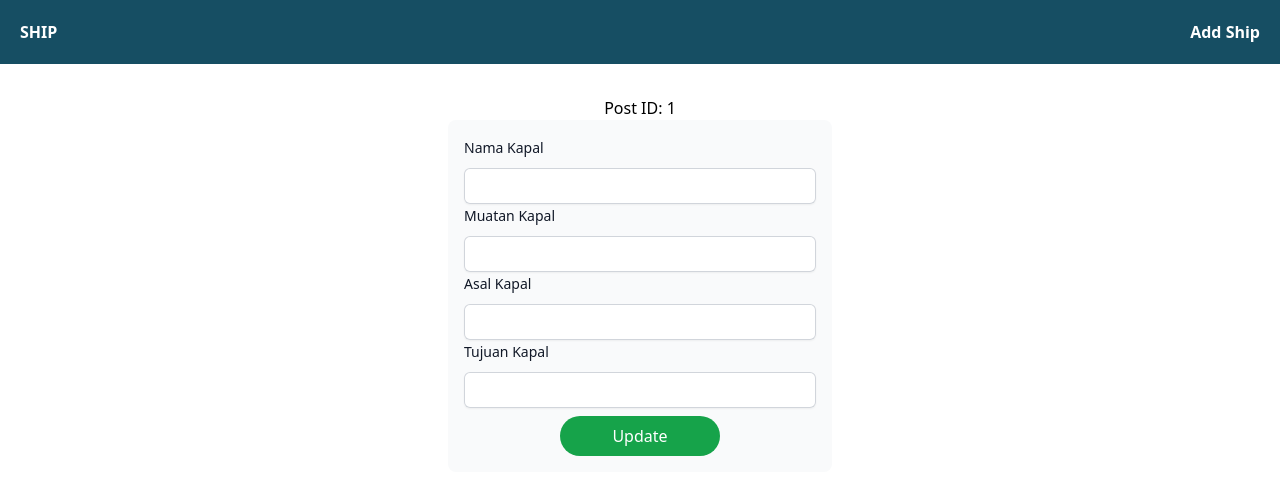
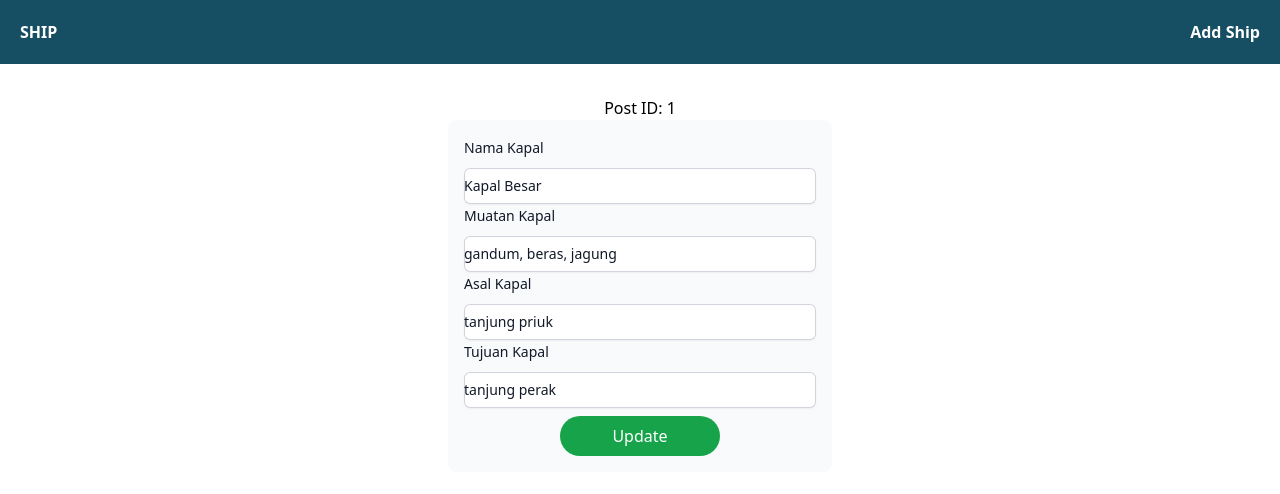
Before and after one commit to fajarrohino/learn-nuxt.js, a Nuxt app: page /ship/1 in a window 1280 px wide. Shown: the top 494 px of the page. Built offline with nearby package versions, Linux system fonts and the light colour scheme.

Commit message:
update done

```diff
--- a/components/CardShip.vue
+++ b/components/CardShip.vue
@@ -7,16 +7,19 @@
     <p>Tujuan Kapal : {{ data.destination }}</p>
     <div class="flex gap-5 m-5">
       <ButtonDelete @click="deleteShip(data.id)" />
-      <NuxtLink :to="`/ship/${data.id}`">
+      <ButtonAction @click="navigateTo(`/ship/${data.id}`)" />
+      <!-- <NuxtLink :to="`/ship/${data.id}`">
         <ButtonAction />
-      </NuxtLink>
+      </NuxtLink> -->
+      <!-- <NuxtLink :to="`/ship/${data.id}`">
+        <ButtonAction />
+      </NuxtLink> -->
+      <!-- <span @click="handleOpenUpdate(data)"> update </span> -->
     </div>
   </div>
 </template>
 <script setup lang="ts">
 import { deleteShip } from "~/types/state";
+
 defineProps(["data"]);
-
-const route = useRoute();
-console.log(route.params.id);
 </script>
--- a/components/form/FormAddShip.vue
+++ b/components/form/FormAddShip.vue
@@ -5,8 +5,6 @@
       <div class="mt-2">
         <input
           type="text"
-          name="street-address"
-          id="street-address"
           autocomplete="street-address"
           class="block w-full rounded-md border-0 py-1.5 text-gray-900 shadow-sm ring-1 ring-inset ring-gray-300 placeholder:text-gray-400 focus:ring-2 focus:ring-inset focus:ring-indigo-600 sm:text-sm sm:leading-6"
           v-model="form.name"
@@ -18,8 +16,6 @@
       <div class="mt-2">
         <input
           type="text"
-          name="street-address"
-          id="street-address"
           autocomplete="street-address"
           class="block w-full rounded-md border-0 py-1.5 text-gray-900 shadow-sm ring-1 ring-inset ring-gray-300 placeholder:text-gray-400 focus:ring-2 focus:ring-inset focus:ring-indigo-600 sm:text-sm sm:leading-6"
           v-model="form.loads"
@@ -31,8 +27,6 @@
       <div class="mt-2">
         <input
           type="text"
-          name="street-address"
-          id="street-address"
           autocomplete="street-address"
           class="block w-full rounded-md border-0 py-1.5 text-gray-900 shadow-sm ring-1 ring-inset ring-gray-300 placeholder:text-gray-400 focus:ring-2 focus:ring-inset focus:ring-indigo-600 sm:text-sm sm:leading-6"
           v-model="form.origin"
@@ -44,8 +38,6 @@
       <div class="mt-2">
         <input
           type="text"
-          name="street-address"
-          id="street-address"
           autocomplete="street-address"
           class="block w-full rounded-md border-0 py-1.5 text-gray-900 shadow-sm ring-1 ring-inset ring-gray-300 placeholder:text-gray-400 focus:ring-2 focus:ring-inset focus:ring-indigo-600 sm:text-sm sm:leading-6"
           v-model="form.destination"
--- a/components/form/FormUpdateShip.vue
+++ b/components/form/FormUpdateShip.vue
@@ -4,10 +4,8 @@
       <label for="street-address" class="block text-sm font-medium leading-6 text-gray-900">Nama Kapal</label>
       <div class="mt-2">
         <input
+          v-model="form.name"
           type="text"
-          name="street-address"
-          id="street-address"
-          autocomplete="street-address"
           class="block w-full rounded-md border-0 py-1.5 text-gray-900 shadow-sm ring-1 ring-inset ring-gray-300 placeholder:text-gray-400 focus:ring-2 focus:ring-inset focus:ring-indigo-600 sm:text-sm sm:leading-6"
         />
       </div>
@@ -16,10 +14,8 @@
       <label for="street-address" class="block text-sm font-medium leading-6 text-gray-900">Muatan Kapal</label>
       <div class="mt-2">
         <input
+          v-model="form.loads"
           type="text"
-          name="street-address"
-          id="street-address"
-          autocomplete="street-address"
           class="block w-full rounded-md border-0 py-1.5 text-gray-900 shadow-sm ring-1 ring-inset ring-gray-300 placeholder:text-gray-400 focus:ring-2 focus:ring-inset focus:ring-indigo-600 sm:text-sm sm:leading-6"
         />
       </div>
@@ -28,10 +24,8 @@
       <label for="street-address" class="block text-sm font-medium leading-6 text-gray-900">Asal Kapal</label>
       <div class="mt-2">
         <input
+          v-model="form.origin"
           type="text"
-          name="street-address"
-          id="street-address"
-          autocomplete="street-address"
           class="block w-full rounded-md border-0 py-1.5 text-gray-900 shadow-sm ring-1 ring-inset ring-gray-300 placeholder:text-gray-400 focus:ring-2 focus:ring-inset focus:ring-indigo-600 sm:text-sm sm:leading-6"
         />
       </div>
@@ -40,19 +34,33 @@
       <label for="street-address" class="block text-sm font-medium leading-6 text-gray-900">Tujuan Kapal</label>
       <div class="mt-2">
         <input
+          v-model="form.destination"
           type="text"
-          name="street-address"
-          id="street-address"
-          autocomplete="street-address"
           class="block w-full rounded-md border-0 py-1.5 text-gray-900 shadow-sm ring-1 ring-inset ring-gray-300 placeholder:text-gray-400 focus:ring-2 focus:ring-inset focus:ring-indigo-600 sm:text-sm sm:leading-6"
         />
       </div>
     </div>
     <div class="mt-2 flex justify-center">
-      <ButtonUpdate />
+      <ButtonUpdate @click="handleUpdate" />
     </div>
   </form>
 </template>
 <script setup lang="ts">
-defineProps(["data"]);
+import type { IShip } from "~/types/ship";
+import { ships, updateShip } from "~/types/state";
+const route = useRoute();
+const form = ref<IShip>(ships.find((item) => item.id == +route.params.id) as IShip);
+
+const handleUpdate = () => {
+  console.log(form.value);
+  updateShip(form.value);
+
+  form.value = {
+    id: 0,
+    name: "",
+    loads: "",
+    origin: "",
+    destination: "",
+  };
+};
 </script>
--- a/types/state.ts
+++ b/types/state.ts
@@ -31,6 +31,7 @@ export const addShip = (ship: IShip) => {
 
 export const updateShip = (updateShip: IShip) => {
   const idUpdateShip = ships.findIndex((ship) => ship.id === updateShip.id);
+  console.log(idUpdateShip, updateShip);
   ships[idUpdateShip] = updateShip;
 };
 
```
